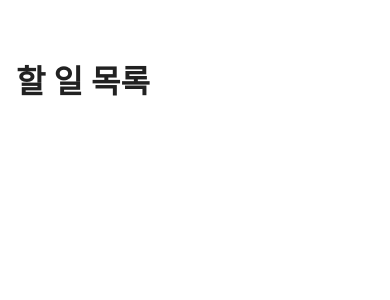
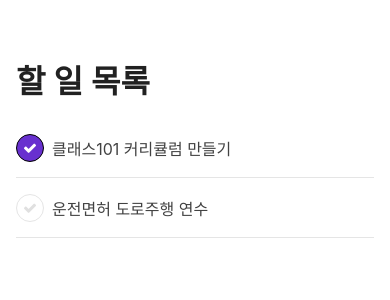
Before and after one commit to artiveloper/react-native-todo-app, a React Native app: screen / in a window 390 px wide. Shown: the top 300 px of the page. Built offline with nearby package versions, Linux system fonts and the light colour scheme.

Commit message:
feat: 할일 아이템을 추가한다

```diff
--- a/App.js
+++ b/App.js
@@ -1,14 +1,17 @@
 import React from 'react';
 import {
     SafeAreaView,
-    StyleSheet,
+    StyleSheet, View,
 } from 'react-native';
 import Header from 'components/Header';
+import TodoItem from "components/TodoItem";
 
 export default function App() {
     return (
         <SafeAreaView style={styles.container}>
             <Header/>
+            <TodoItem title="클래스101 커리큘럼 만들기" done={true}/>
+            <TodoItem title="운전면허 도로주행 연수" done={false}/>
         </SafeAreaView>
     );
 }
--- /dev/null
+++ b/src/components/TodoItem.js
@@ -0,0 +1,71 @@
+import React from 'react';
+import {
+    View,
+    Text,
+    TouchableOpacity,
+    StyleSheet
+} from 'react-native';
+import {
+    FontAwesome
+} from '@expo/vector-icons';
+
+const TodoItem = ({title, done}) => {
+
+    return (
+        <View style={styles.container}>
+            <View style={styles.todo}>
+                <TouchableOpacity
+                    style={done ? styles.done : styles.check}
+                    activeOpacity={0.8}
+                >
+                    <FontAwesome name="check" color={done ? '#FFFFFF' : '#E0E0E0'} size={14}/>
+                </TouchableOpacity>
+                <Text style={styles.title}>
+                    {title}
+                </Text>
+            </View>
+        </View>
+    )
+
+}
+
+const styles = StyleSheet.create({
+    container: {
+        paddingLeft: 16,
+        paddingRight: 16,
+        backgroundColor: '#FFFFFF'
+    },
+    todo: {
+        flexDirection: 'row',
+        alignItems: 'center',
+        height: 60,
+        borderBottomWidth: 1,
+        borderBottomColor: '#E5E5E5',
+    },
+    title: {
+        fontSize: 16,
+        color: '#424242'
+    },
+    check: {
+        borderWidth: 1,
+        borderColor: '#E5E5E5',
+        borderRadius: 14,
+        width: 28,
+        height: 28,
+        justifyContent: 'center',
+        alignItems: 'center',
+        marginRight: 8,
+    },
+    done: {
+        borderWidth: 1,
+        borderRadius: 14,
+        width: 28,
+        height: 28,
+        justifyContent: 'center',
+        alignItems: 'center',
+        marginRight: 8,
+        backgroundColor: '#6830CF'
+    }
+})
+
+export default TodoItem;
```
